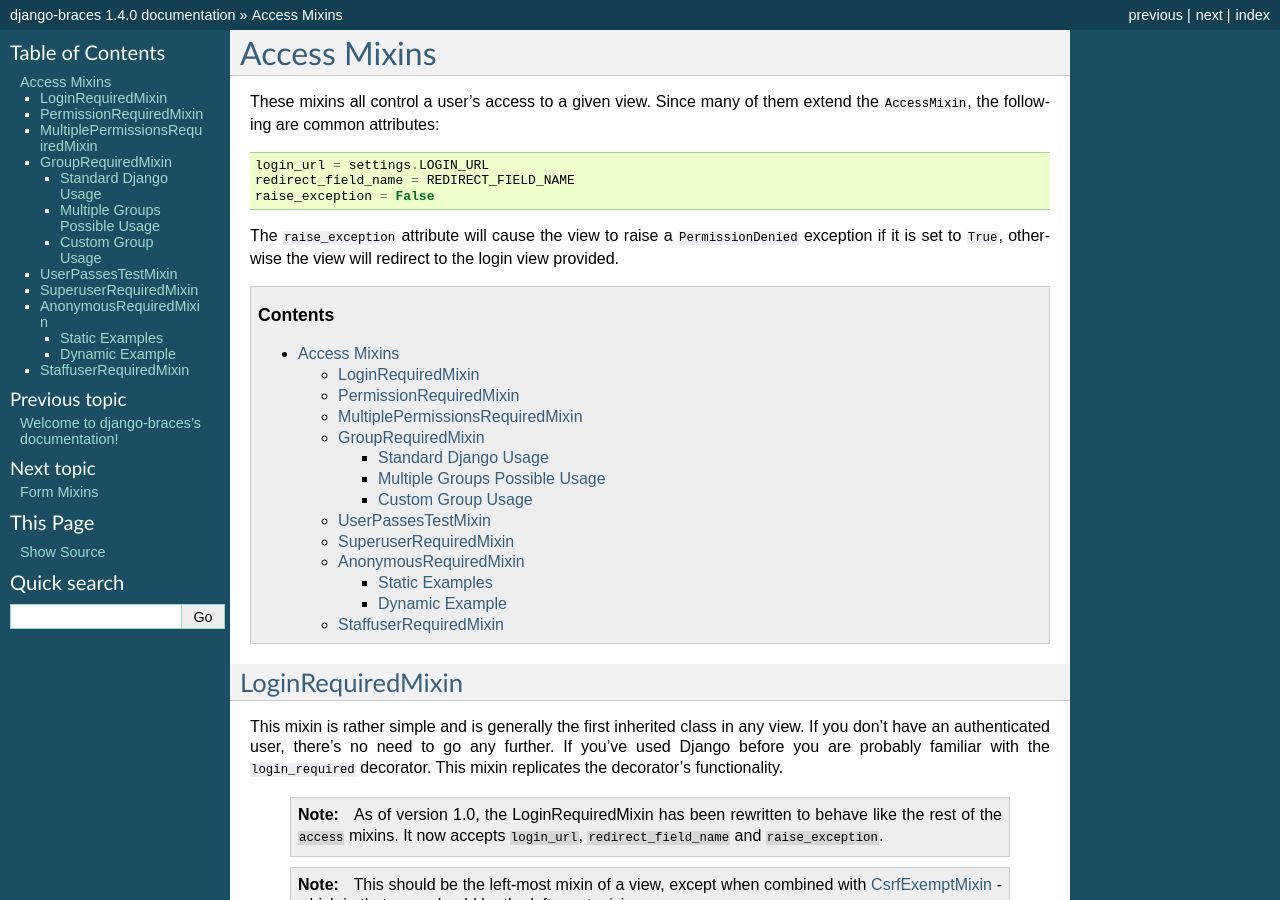
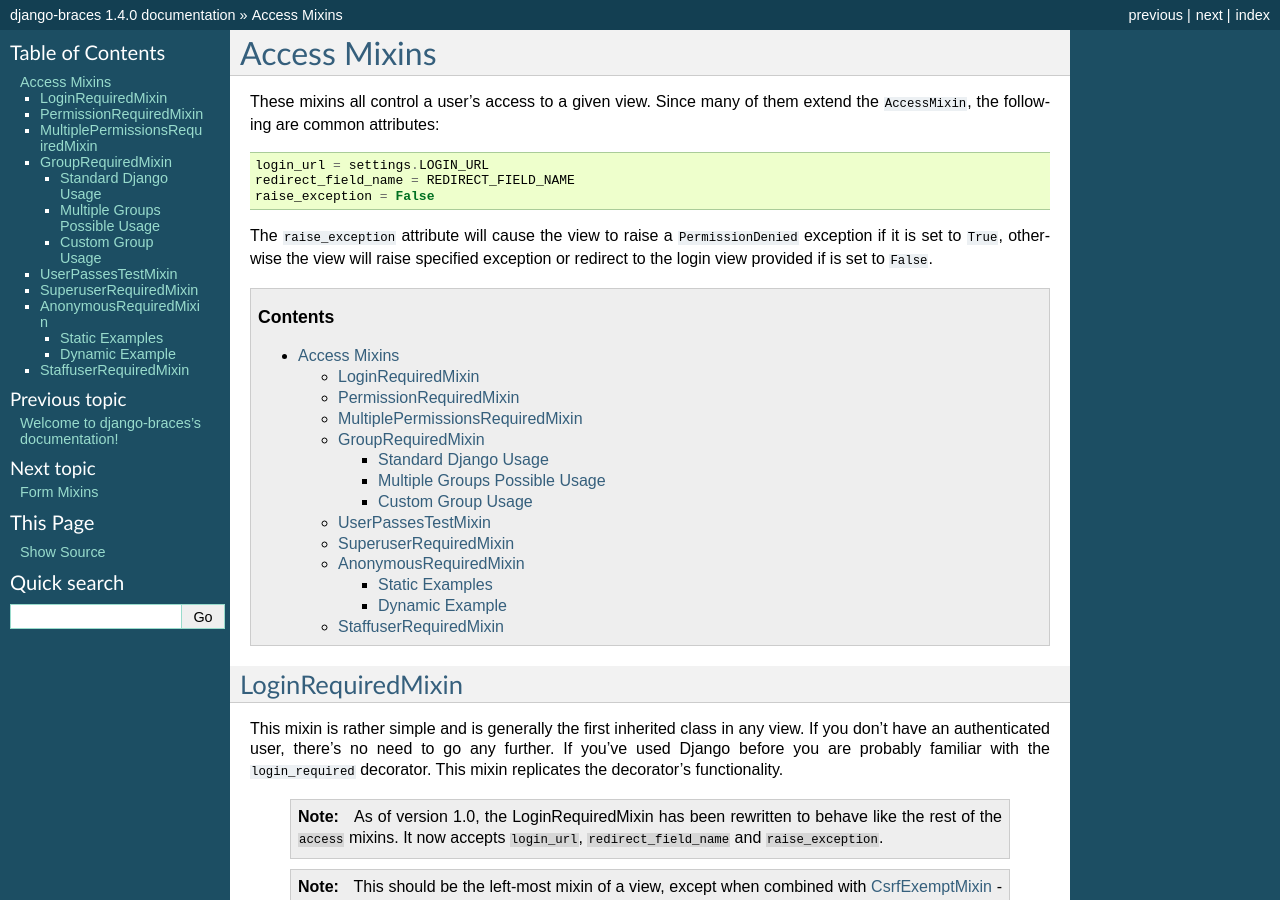
Before and after one commit to brack3t/django-braces, a Sphinx documentation site: the page built from docs/access.rst, in a window 1280 px wide and 900 px high. Built offline with Sphinx 7.4.7, drawn with Linux system fonts in a browser that asks for light colours.

Commit message:
docs for denied_exception

```diff
--- a/docs/access.rst
+++ b/docs/access.rst
@@ -9,7 +9,7 @@
     redirect_field_name = REDIRECT_FIELD_NAME
     raise_exception = False
 
-The ``raise_exception`` attribute will cause the view to raise a ``PermissionDenied`` exception if it is set to ``True``, otherwise the view will redirect to the login view provided.
+The ``raise_exception`` attribute will cause the view to raise a ``PermissionDenied`` exception if it is set to ``True``, otherwise the view will raise specified exception or redirect to the login view provided if is set to ``False``.
 
 .. contents::
 
```
